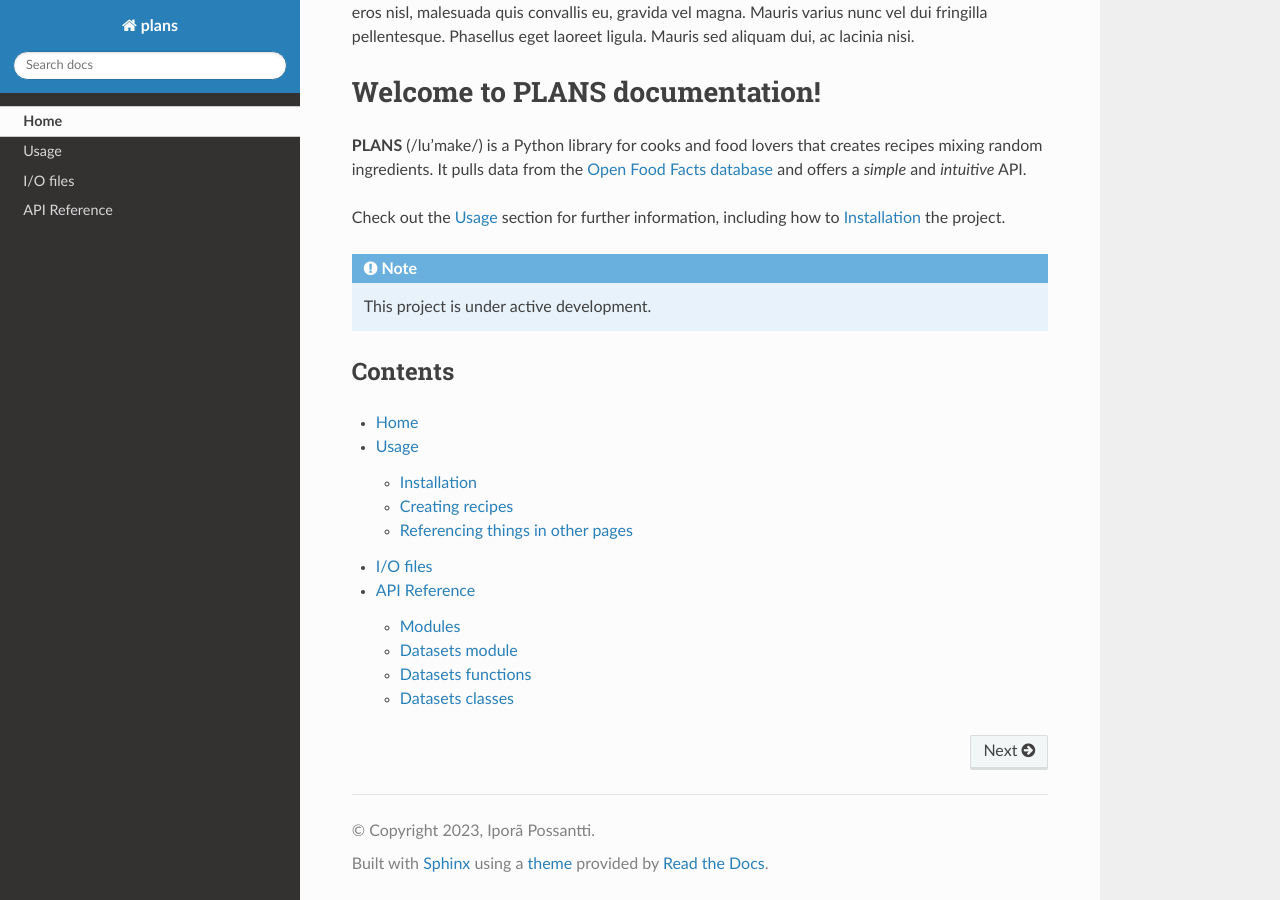
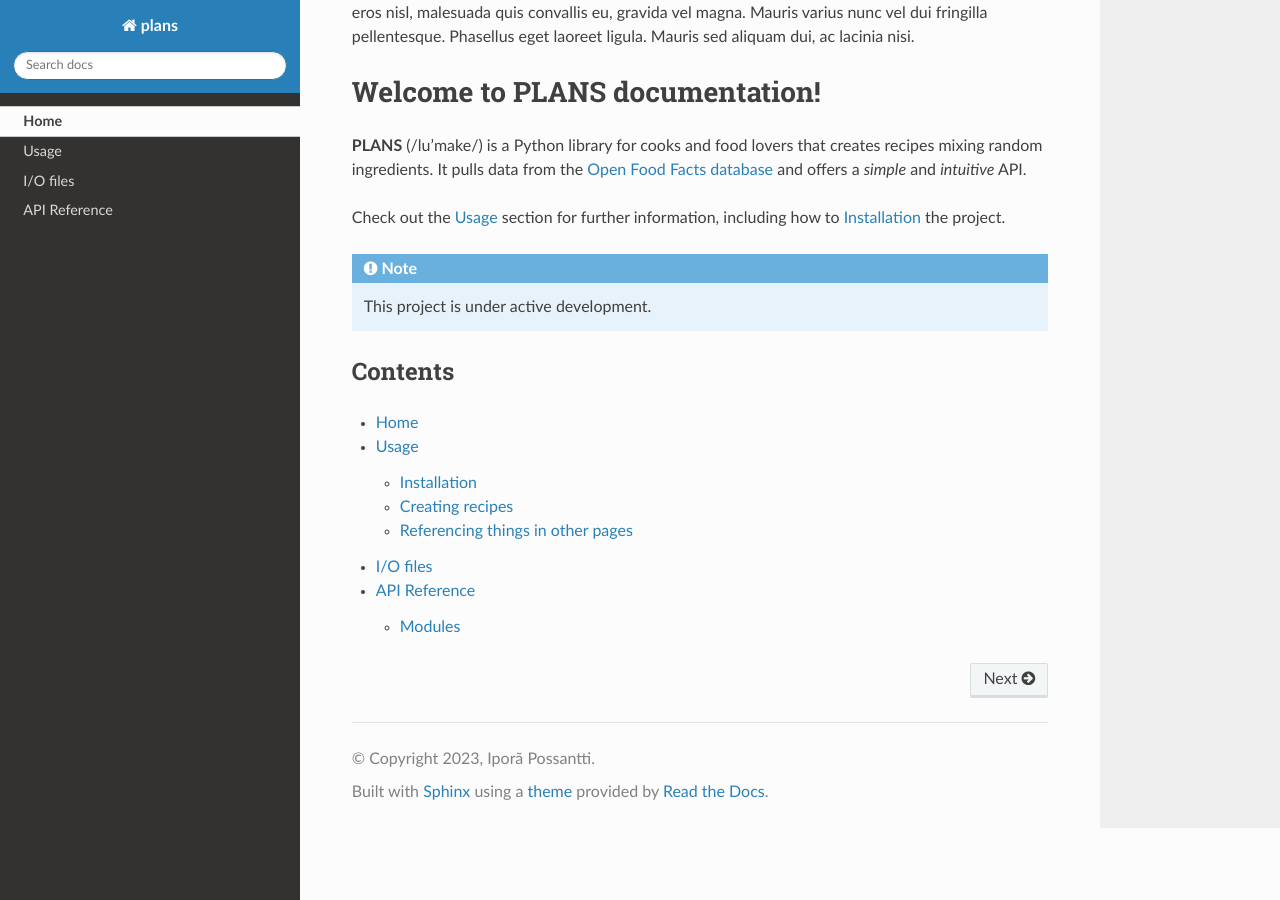
Before and after one commit to ipo-exe/plans, a Sphinx documentation site: the page built from docs/index.rst, in a window 1280 px wide and 900 px high, scrolled down 3659 px. Built offline with Sphinx 7.4.7 and the Read the Docs theme 2.0.0, drawn with Linux system fonts in a browser that asks for light colours.

```diff
--- a/docs/api.rst
+++ b/docs/api.rst
@@ -20,23 +20,3 @@ Modules
    :toctree: generated
 
    plans.datasets
-
-
-Datasets module
------------------
-.. automodule:: plans.datasets
-   :members:
-   :undoc-members:
-
-
-Datasets functions
------------------
-
-.. autofunction:: plans.datasets.my_function
-
-
-Datasets classes
------------------
-
-.. autoclass:: plans.datasets.DailySeries
-   :members:
```
